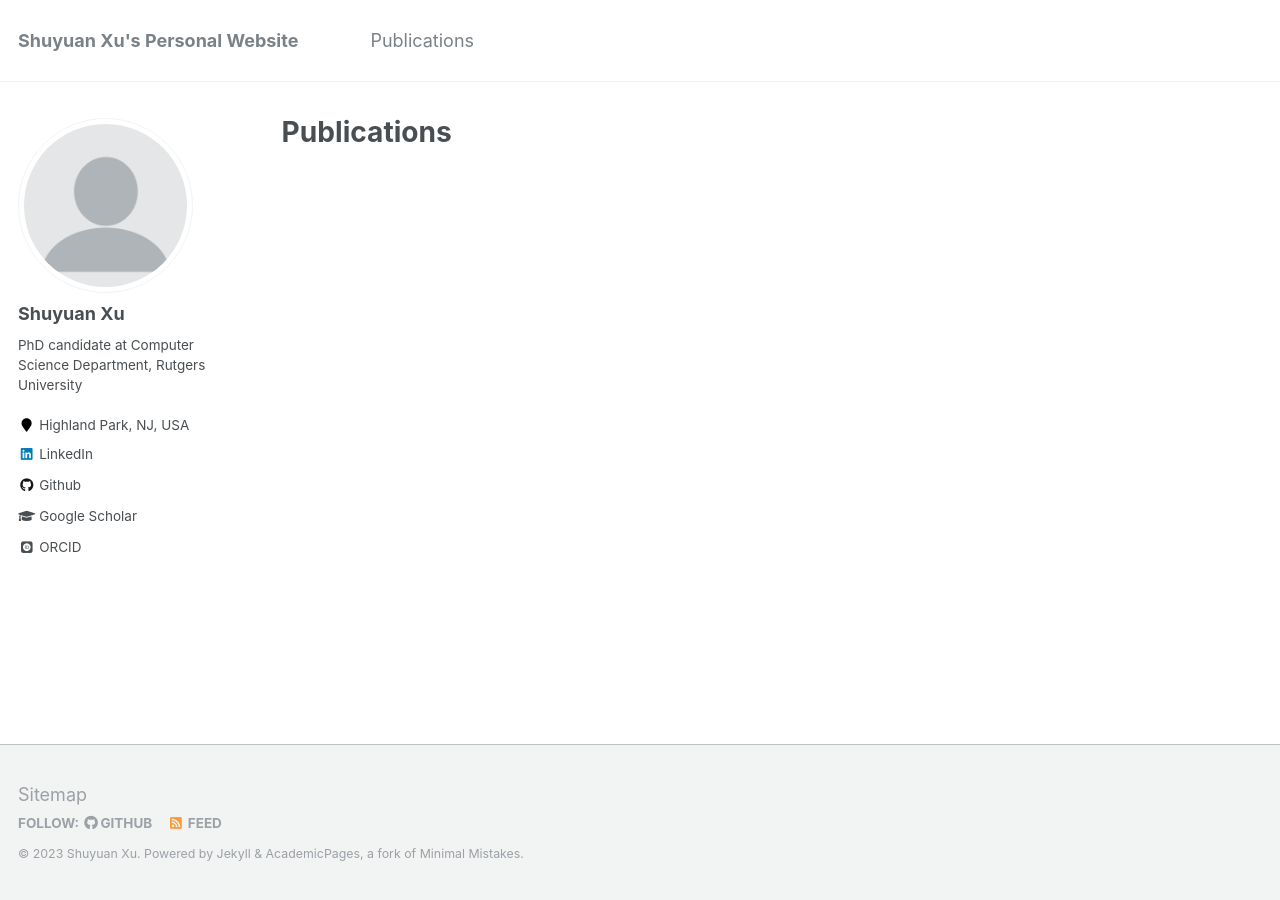
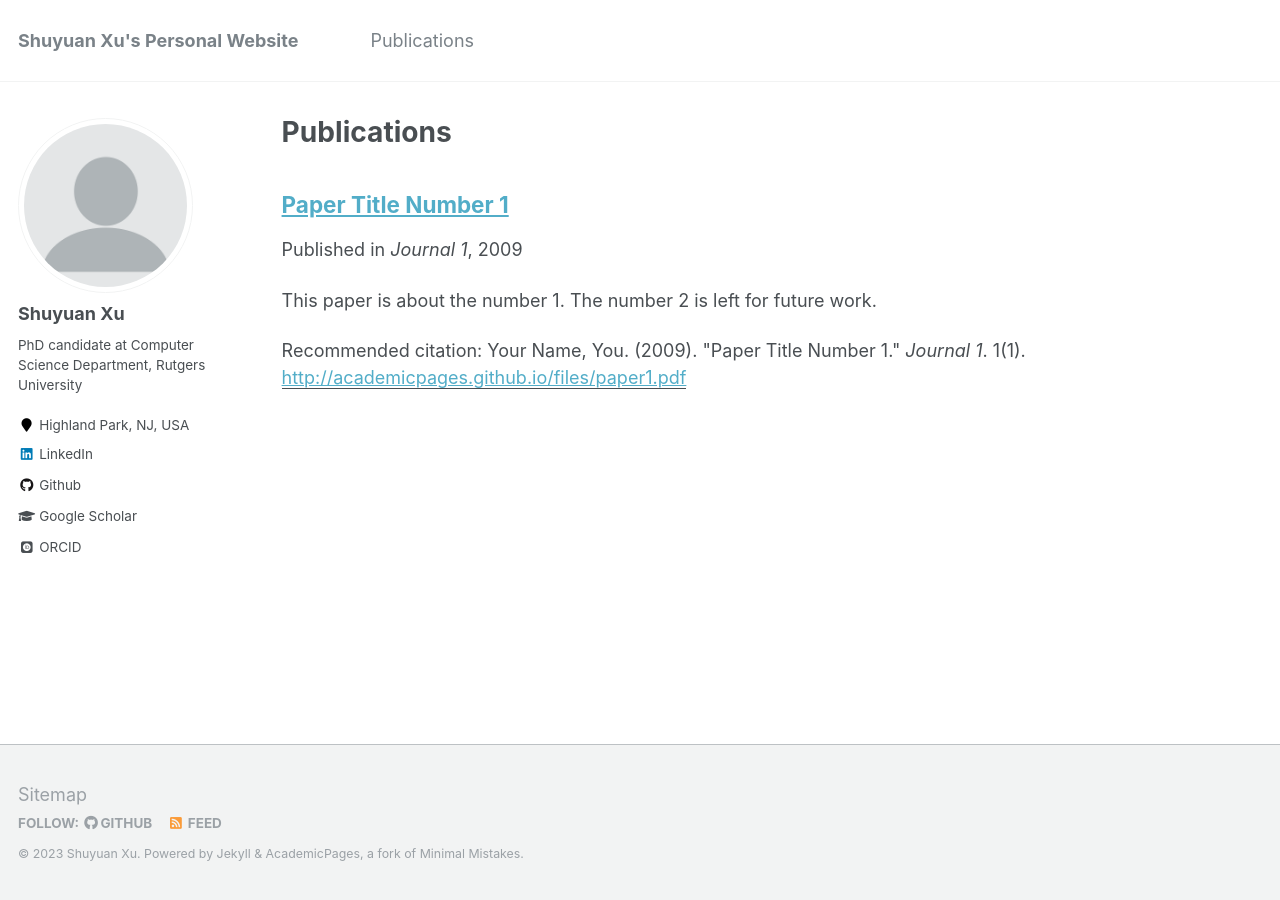
Before and after one commit to shuyuan-x/shuyuan-x.github.io, a Jekyll site: the page built from _pages/publications.md, in a window 1280 px wide. Built offline with Jekyll 4.4.1, drawn with Linux system fonts in a browser that asks for light colours; some web fonts are replaced; a file with an impossible date is left out.

Commit message:
Update conference.md

```diff
--- a/_publications/conference.md
+++ b/_publications/conference.md
@@ -1,12 +1,20 @@
 ---
-title: "Publications"
+<!-- title: "Publications"
 collection: publications
 permalink: /publication/conference
 excerpt: 'Conference Publications'
 date:
 venue:
 paperurl:
-citation:
+citation:  -->
+title: "Paper Title Number 1"
+collection: publications
+permalink: /publication/2009-10-01-paper-title-number-1
+excerpt: 'This paper is about the number 1. The number 2 is left for future work.'
+date: 2009-10-01
+venue: 'Journal 1'
+paperurl: 'http://academicpages.github.io/files/paper1.pdf'
+citation: 'Your Name, You. (2009). &quot;Paper Title Number 1.&quot; <i>Journal 1</i>. 1(1).'
 ---
 
 
```
